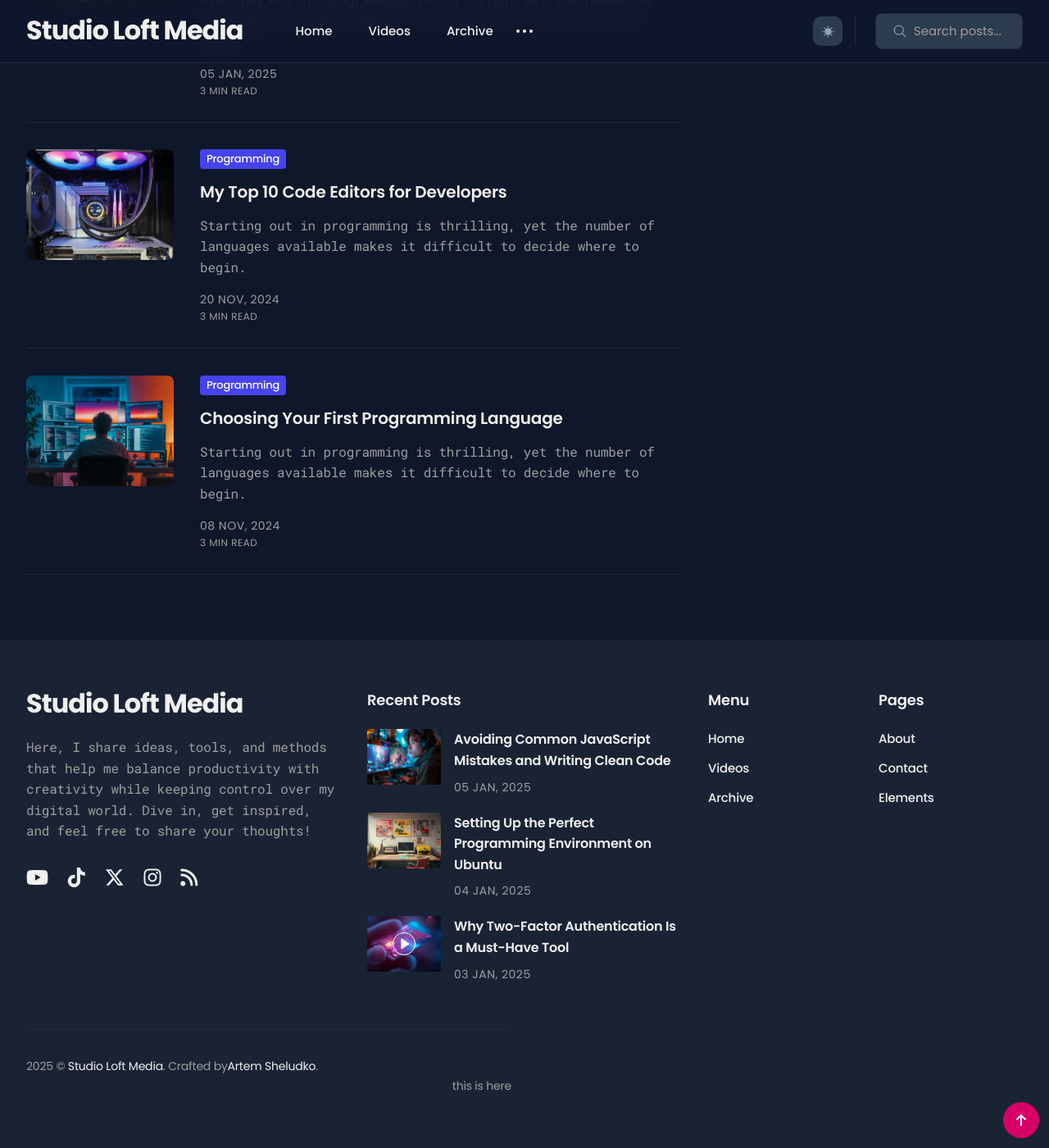
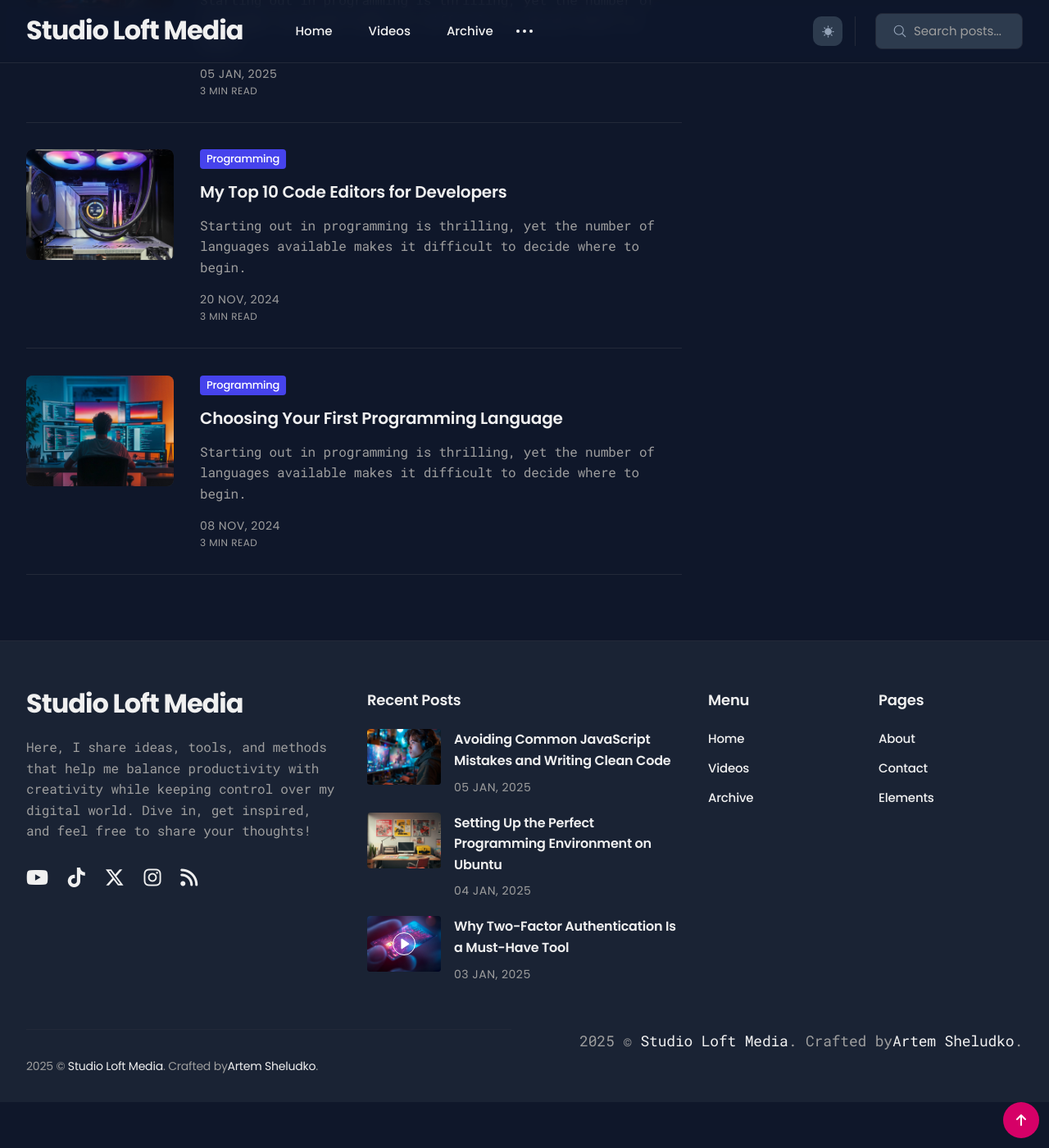
Before and after one commit to studioloft/studioloft.github.io, a Jekyll site: the page built from _posts/2024-11-15-automating-routine-tasks-with-bash-scripts.md, in a window 1280 px wide and 1400 px high, scrolled down 5614 px. Shown: the whole window at 82% size. Built offline with Jekyll 4.4.1, drawn with Linux system fonts in a browser that asks for light colours.

Commit message:
copyright fix

```diff
--- a/_includes/footer.html
+++ b/_includes/footer.html
@@ -98,7 +98,11 @@
   <div class="container">
     <div class="row">
       <div class="col col-6 col-d-12">
-        <div class="copyright">{{ site.time | date: '%Y' }} &copy; <a href="/">{{ site.data.settings.title }}</a>. Crafted by<a href="https://jekyllthemes.io/developers/artem-sheludko">Artem Sheludko</a>.<p style="text-align: right;">this is here</p></div>
+        <div class="copyright">{{ site.time | date: '%Y' }} &copy; <a href="/">{{ site.data.settings.title }}</a>. Crafted by<a href="https://jekyllthemes.io/developers/artem-sheludko">Artem Sheludko</a>.</div>
+
+      </div>
+      <div class="col col-6 col-d-12">
+        <div class="copyright2">{{ site.time | date: '%Y' }} &copy; <a href="/">{{ site.data.settings.title }}</a>. Crafted by<a href="https://jekyllthemes.io/developers/artem-sheludko">Artem Sheludko</a>.</div>
 
       </div>
     </div>
--- a/css/_3-modules/footer.scss
+++ b/css/_3-modules/footer.scss
@@ -233,3 +233,6 @@
     text-align: left;
   }
 }
+.copyright2 {
+    text-align: right
+};
```
